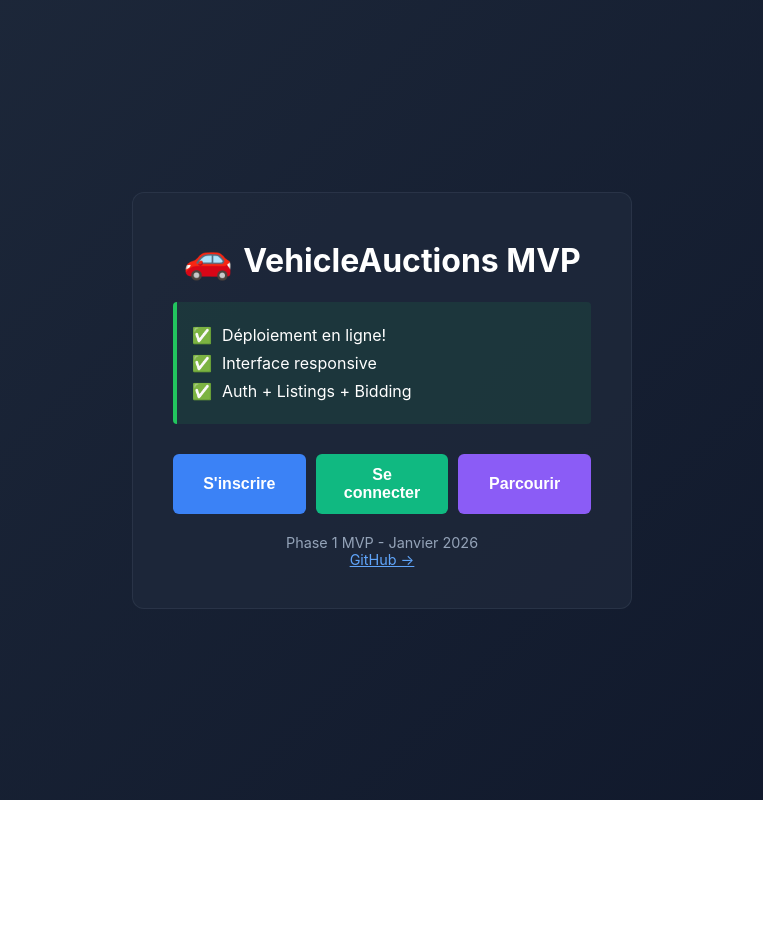
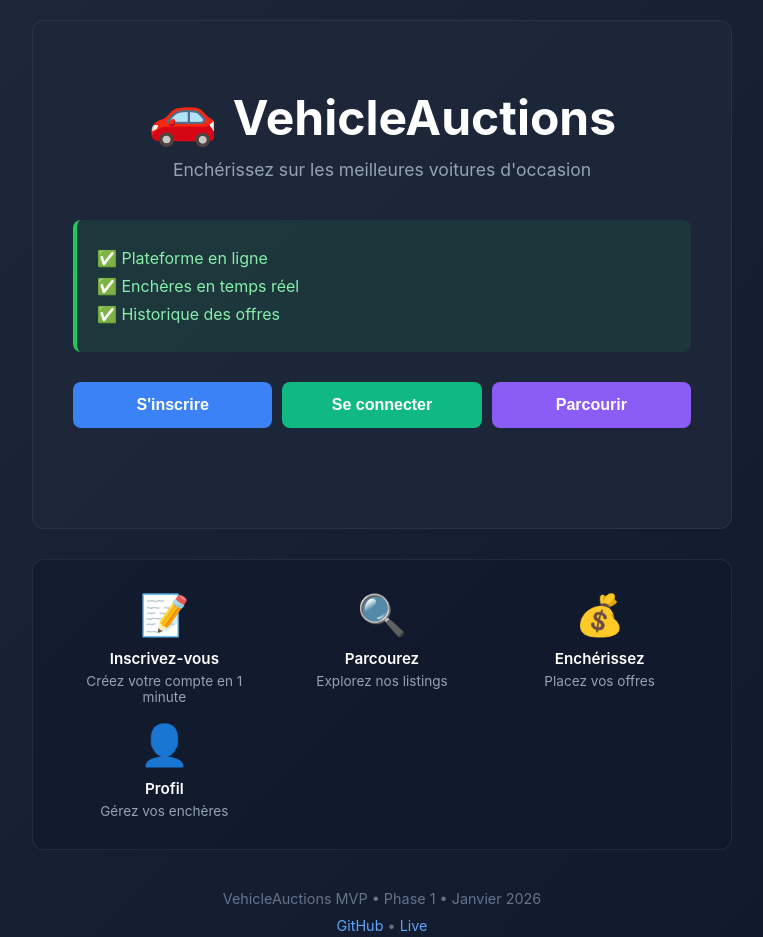
Before and after one commit to olivierlelevrier-spec/vehicle-auctions-site, a plain HTML site: page index.html in a window 1280 px wide. Shown: the whole page, without its empty margins (258-1021 px from the left). Before the commit the page ends 800 px from the top, so only its background shows below. Drawn offline with Linux system fonts and the light colour scheme.

Commit message:
Redesign landing page with features showcase

```diff
--- a/index.html
+++ b/index.html
@@ -17,45 +17,138 @@
             padding: 20px;
         }
         .container {
-            max-width: 500px;
+            max-width: 700px;
             width: 100%;
+        }
+        .hero {
             background: rgba(30, 41, 59, 0.8);
             border: 1px solid rgba(71, 85, 105, 0.3);
             border-radius: 12px;
-            padding: 40px;
+            padding: 60px 40px;
             text-align: center;
+            margin-bottom: 30px;
         }
-        h1 { font-size: 2rem; margin-bottom: 10px; }
-        .emoji { font-size: 2.5rem; margin-right: 10px; }
-        .status { margin: 20px 0; padding: 15px; background: rgba(34, 197, 94, 0.1); border-left: 4px solid #22c55e; border-radius: 4px; text-align: left; }
-        .status-item { margin: 8px 0; display: flex; align-items: center; gap: 10px; }
-        .buttons { display: flex; gap: 10px; margin-top: 30px; flex-wrap: wrap; justify-content: center; }
-        button { padding: 12px 24px; border: none; border-radius: 6px; font-size: 1rem; font-weight: 600; cursor: pointer; transition: all 0.3s; flex: 1; min-width: 120px; }
+        h1 {
+            font-size: 3rem;
+            margin-bottom: 10px;
+        }
+        .emoji { font-size: 3.5rem; margin-right: 15px; }
+        .tagline {
+            color: #94a3b8;
+            font-size: 1.1rem;
+            margin-bottom: 40px;
+        }
+        .status {
+            background: rgba(34, 197, 94, 0.1);
+            border-left: 4px solid #22c55e;
+            padding: 20px;
+            margin-bottom: 30px;
+            border-radius: 8px;
+        }
+        .status-item {
+            margin: 8px 0;
+            display: flex;
+            align-items: center;
+            gap: 10px;
+            color: #86efac;
+        }
+        .buttons {
+            display: flex;
+            gap: 10px;
+            flex-wrap: wrap;
+            justify-content: center;
+            margin-bottom: 40px;
+        }
+        button {
+            padding: 14px 32px;
+            border: none;
+            border-radius: 8px;
+            font-size: 1rem;
+            font-weight: 600;
+            cursor: pointer;
+            transition: all 0.3s;
+            flex: 1;
+            min-width: 120px;
+        }
         .btn-primary { background: #3b82f6; color: white; }
         .btn-primary:hover { background: #2563eb; transform: translateY(-2px); }
         .btn-success { background: #10b981; color: white; }
         .btn-success:hover { background: #059669; transform: translateY(-2px); }
-        .btn-purple { background: #8b5cf6; color: white; }
-        .btn-purple:hover { background: #7c3aed; transform: translateY(-2px); }
-        .footer { margin-top: 20px; font-size: 0.9rem; color: #94a3b8; }
+        .btn-secondary { background: #8b5cf6; color: white; }
+        .btn-secondary:hover { background: #7c3aed; transform: translateY(-2px); }
+        .features {
+            display: grid;
+            grid-template-columns: repeat(auto-fit, minmax(180px, 1fr));
+            gap: 15px;
+            background: rgba(15, 23, 42, 0.5);
+            padding: 30px;
+            border-radius: 12px;
+            border: 1px solid rgba(71, 85, 105, 0.3);
+        }
+        .feature {
+            text-align: center;
+        }
+        .feature-icon { font-size: 2.5rem; margin-bottom: 10px; }
+        .feature-title { font-weight: 600; margin-bottom: 5px; font-size: 0.95rem; }
+        .feature-desc { color: #94a3b8; font-size: 0.85rem; }
+        .footer {
+            text-align: center;
+            margin-top: 40px;
+            color: #64748b;
+            font-size: 0.9rem;
+        }
+        .footer a { color: #60a5fa; text-decoration: none; }
+        .footer a:hover { text-decoration: underline; }
     </style>
 </head>
 <body>
     <div class="container">
-        <h1><span class="emoji">🚗</span>VehicleAuctions MVP</h1>
-        <div class="status">
-            <div class="status-item"><span>✅</span><span>Déploiement en ligne!</span></div>
-            <div class="status-item"><span>✅</span><span>Interface responsive</span></div>
-            <div class="status-item"><span>✅</span><span>Auth + Listings + Bidding</span></div>
+        <div class="hero">
+            <h1><span class="emoji">🚗</span>VehicleAuctions</h1>
+            <div class="tagline">Enchérissez sur les meilleures voitures d'occasion</div>
+
+            <div class="status">
+                <div class="status-item">✅ Plateforme en ligne</div>
+                <div class="status-item">✅ Enchères en temps réel</div>
+                <div class="status-item">✅ Historique des offres</div>
+            </div>
+
+            <div class="buttons">
+                <button class="btn-primary" onclick="window.location.href='signup.html'">S'inscrire</button>
+                <button class="btn-success" onclick="window.location.href='login.html'">Se connecter</button>
+                <button class="btn-secondary" onclick="window.location.href='login.html'">Parcourir</button>
+            </div>
         </div>
-        <div class="buttons">
-            <button class="btn-primary" onclick="window.location.href='signup.html'">S'inscrire</button>
-            <button class="btn-success" onclick="window.location.href='login.html'">Se connecter</button>
-            <button class="btn-purple" onclick="window.location.href='browse.html'">Parcourir</button>
+
+        <div class="features">
+            <div class="feature">
+                <div class="feature-icon">📝</div>
+                <div class="feature-title">Inscrivez-vous</div>
+                <div class="feature-desc">Créez votre compte en 1 minute</div>
+            </div>
+            <div class="feature">
+                <div class="feature-icon">🔍</div>
+                <div class="feature-title">Parcourez</div>
+                <div class="feature-desc">Explorez nos listings</div>
+            </div>
+            <div class="feature">
+                <div class="feature-icon">💰</div>
+                <div class="feature-title">Enchérissez</div>
+                <div class="feature-desc">Placez vos offres</div>
+            </div>
+            <div class="feature">
+                <div class="feature-icon">👤</div>
+                <div class="feature-title">Profil</div>
+                <div class="feature-desc">Gérez vos enchères</div>
+            </div>
         </div>
+
         <div class="footer">
-            <p>Phase 1 MVP - Janvier 2026</p>
-            <p><a href="https://github.com/olivierlelevrier-spec/vehicle-auctions" target="_blank" style="color: #60a5fa;">GitHub →</a></p>
+            <p>VehicleAuctions MVP • Phase 1 • Janvier 2026</p>
+            <p style="margin-top: 10px;">
+                <a href="https://github.com/olivierlelevrier-spec/vehicle-auctions-site" target="_blank">GitHub</a> •
+                <a href="https://site-encheres.vercel.app" target="_blank">Live</a>
+            </p>
         </div>
     </div>
 </body>
```
